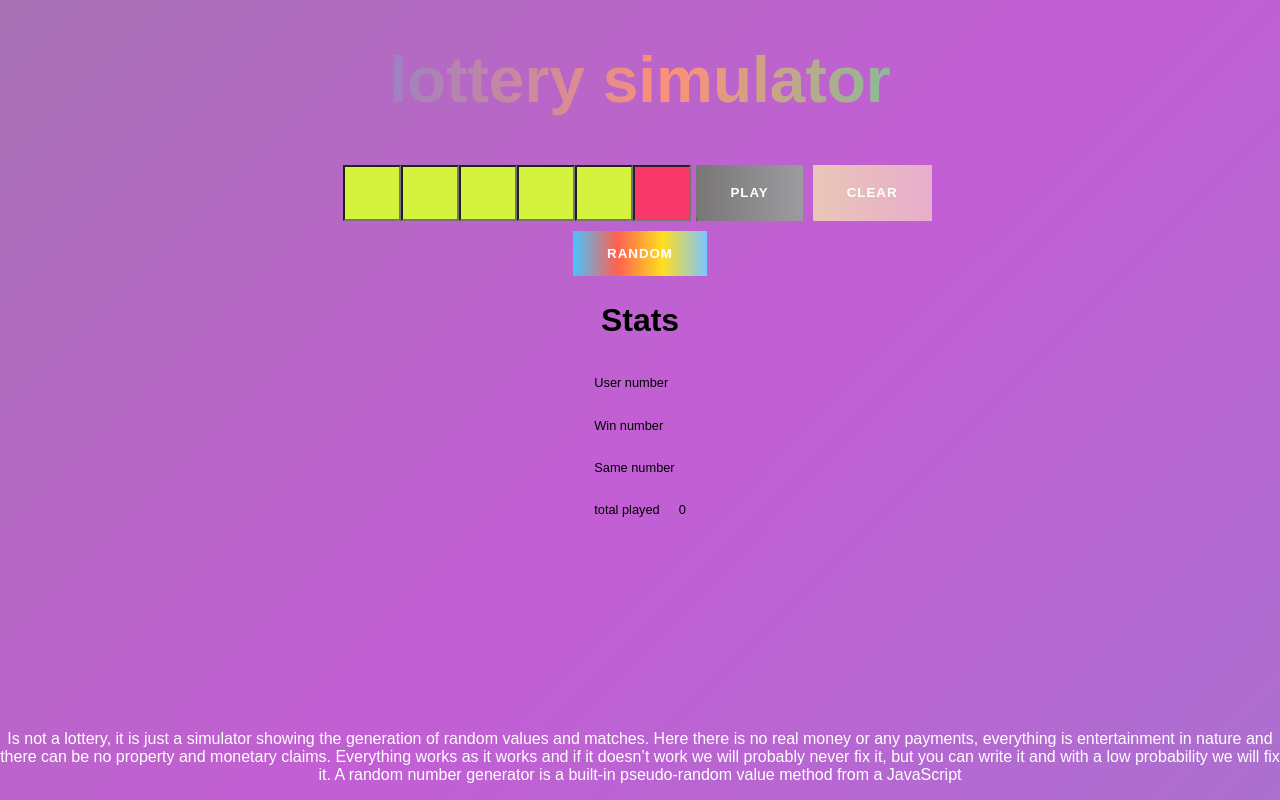
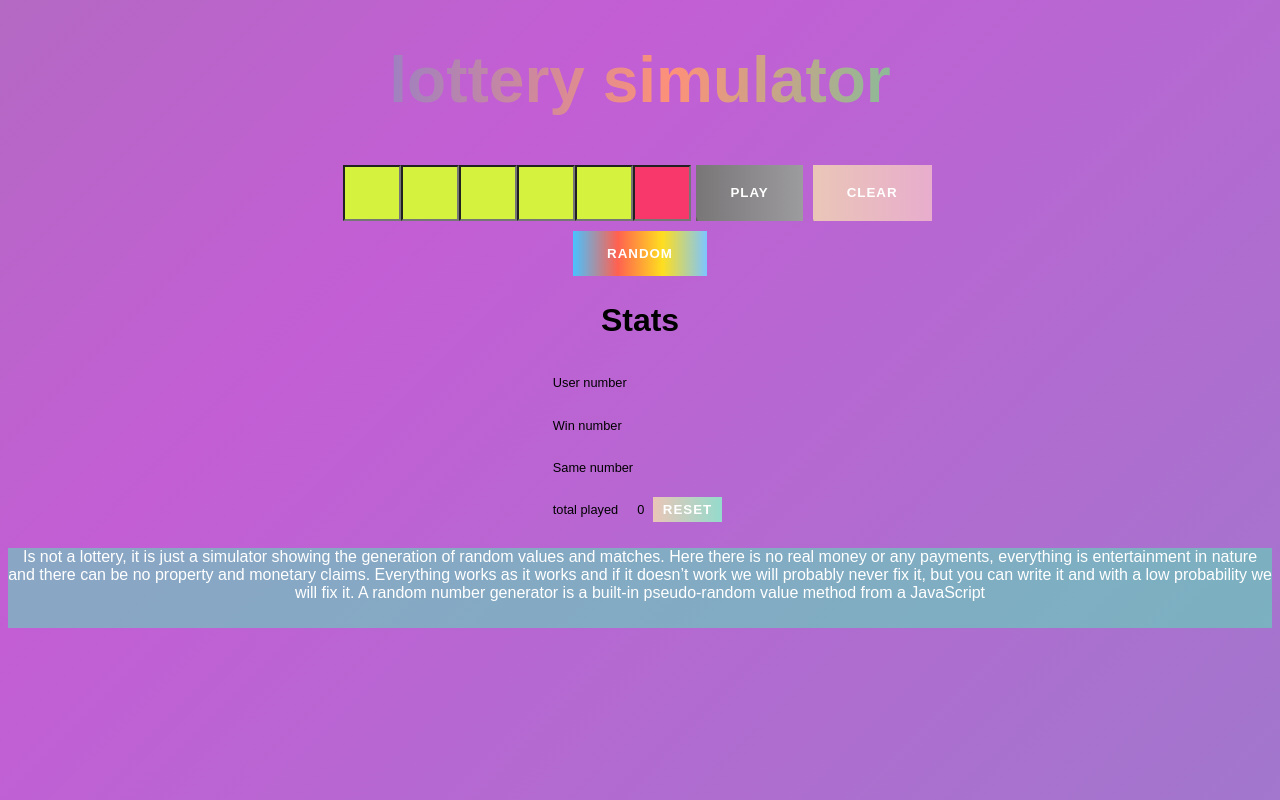
Before and after one commit to bogutskii/fakeLottery_react, a React (Create React App) app: page / in a window 1280 px wide. Built offline with nearby package versions, Linux system fonts and the light colour scheme; the HTML template or start-up script is replaced by a standard one.

Commit message:
- some fix

```diff
--- a/src/App.js
+++ b/src/App.js
@@ -11,6 +11,10 @@ export default function App() {
     const [userNumbers, setUserNumbers] = useState(['', '', '', '', '', ''])
     const [winningNumbers, setWinningNumbers] = useState([])
     const [sameNumber, setSameNumber] = useState([])
+    const [counter, setCounter] = useState({
+        playedTimes:0,
+        credits : 0
+    })
 
 
     return (
@@ -26,6 +30,8 @@ export default function App() {
                     winningNumbers={winningNumbers}
                     setWinningNumbers={(winningNumbers) => setWinningNumbers(winningNumbers)}
                     setSameNumber={(sameNumber) => setSameNumber(sameNumber)}
+                    counter={counter}
+                    setCounter={(counter) => setCounter(counter)}
 
             />
 
@@ -37,6 +43,7 @@ export default function App() {
                    winningNumbers={winningNumbers}
                    sameNumber={sameNumber}
                    setSameNumber={(sameNumber) => setSameNumber(sameNumber)}
+                   counter={counter}
             />
 
             <Footer/>
--- a/src/Components/Footer.js
+++ b/src/Components/Footer.js
@@ -4,6 +4,7 @@ import React from 'react';
 
 const Footer = ()=> {
   return <div className="footer">
+      <div >
 <p >
     Is not a lottery, it is just a simulator showing the generation of random values and matches.
 
@@ -12,7 +13,7 @@ const Footer = ()=> {
     Everything works as it works and if it doesn’t work we will probably never fix it, but you can write it and with a low probability we will fix it.
     A random number generator is a built-in pseudo-random value method from a JavaScript
 </p>
-
+      </div>
   </div>
 
 }
--- a/src/Components/Inputs.js
+++ b/src/Components/Inputs.js
@@ -26,13 +26,16 @@ const Inputs = (props) => {
             comp.sort((a, b) => a - b).push(Math.ceil(Math.random() * 24))
 
             props.setWinningNumbers(comp.map(num => +num < 10 ? '0' + num : num))
-            sameNum(user,comp)
+            sameNum(user, comp);
+
+            props.setCounter({...props.counter, playedTimes: props.counter.playedTimes+1})
+
         }
 
-const sameNum=(arr1,arr2)=>{
-            let same = arr1.filter(num=> arr2.includes(num))
-            props.setSameNumber(same)
-}
+        const sameNum = (arr1, arr2) => {
+            props.setSameNumber(arr1.map((num, i) => arr2.includes(num) && i !== 5 ? num :
+                arr2.includes(num) && i === 5 ? '*' + num + '*' : ''))
+        }
         const inputNumbers = [...props.usersNumbers];
 
         const limit = (e, key) => {
--- a/src/Components/Stats.js
+++ b/src/Components/Stats.js
@@ -17,9 +17,11 @@ const Stats = (props) => {
                 <tr>
                     <td>User number</td>
                     <td>{props.userNumbers.map((num, i) => i !== 5 ?
-                        <span className={`${!num ? '': props.winningNumbers.includes(num) ?'white-cir':'gray-cir'}`}>{num}</span>
+                        <span
+                            className={`${!num ? '' : props.winningNumbers.includes(num) ? 'white-cir' : 'gray-cir'}`}>{num}</span>
                         :
-                        <span className={`${!num ? '':props.winningNumbers[5]===props.userNumbers[5] ?'redWin-cir':'red-cir'}`}>{num}</span>
+                        <span
+                            className={`${!num ? '' : props.winningNumbers[5] === props.userNumbers[5] ? 'redWin-cir' : 'red-cir'}`}>{num}</span>
                     )
 
                     }</td>
@@ -35,15 +37,24 @@ const Stats = (props) => {
                 </tr>
                 <tr>
                     <td>Same number</td>
-                    <td>{props.sameNumber}</td>
+                    <td>{props.sameNumber
+
+
+
+                        .map(num => !num ? '' : String(num).length <= 2 ?  <span className="white-cir">{num}</span>
+                            :
+                            <span className="red-cir">{String(num).slice(1,-1)}</span>
+                        )
+                    }
+                    </td>
                 </tr>
                 <tr>
                     <td>total played</td>
-                    <td>0</td>
+                    <td>{props.counter.playedTimes}  <button className="btn5-mini">reset</button></td>
                 </tr>
                 </tbody>
             </table>
         </div>
-    )
+)
 }
 export default Stats;
--- a/src/styles.css
+++ b/src/styles.css
@@ -78,7 +78,7 @@ body {
     display: none;
 }
 
-.btn {
+.btn, .btn5-mini{
     margin: 5px;
     padding: 15px 34px;
     overflow: hidden;
@@ -117,6 +117,13 @@ body {
 .btn5 {
     background: linear-gradient(90deg, #eac6b7, #e8adcd);
 }
+
+.btn5-mini{
+    padding: 5px 10px;
+    background: linear-gradient(90deg, #eac6b7, #94dbcc);
+
+}
+
 
 
 .btn:before,
@@ -195,11 +202,12 @@ table td {
 }
 
 .footer {
-    position: fixed;
-    left: 0;
+    flex: 0 0 auto;
+    color: white;
     bottom: 0;
     width: 100%;
-    color: white;
+    height: 80px;
     text-align: center;
+    background: rgba(83, 238, 181, 0.5);
 
 }
```
